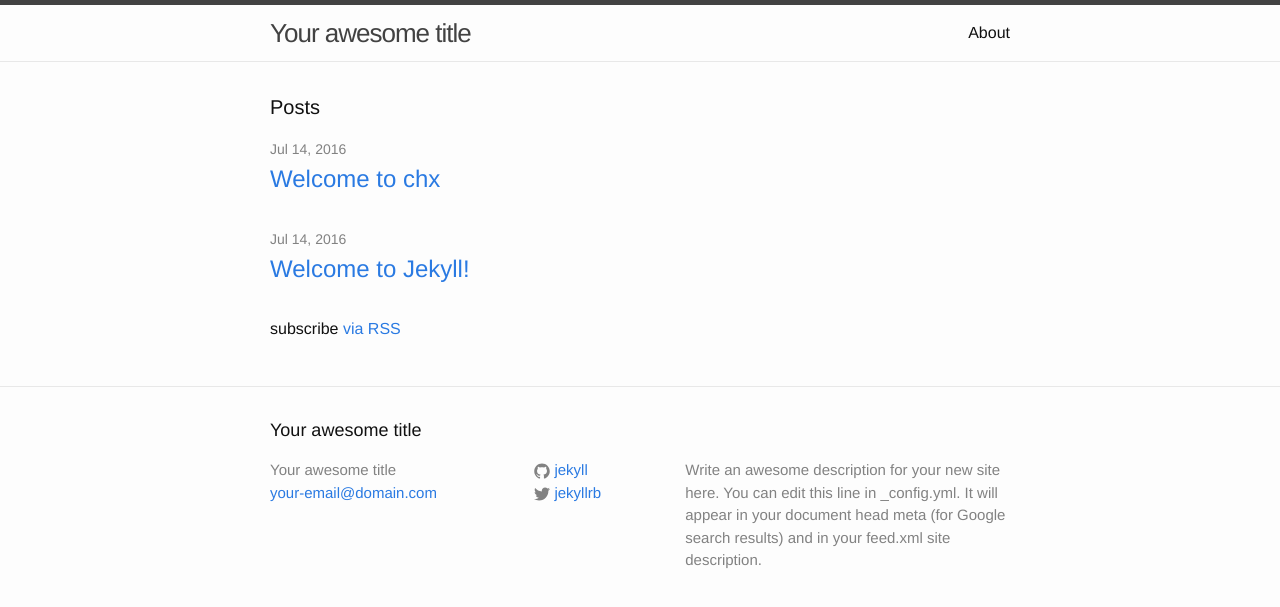
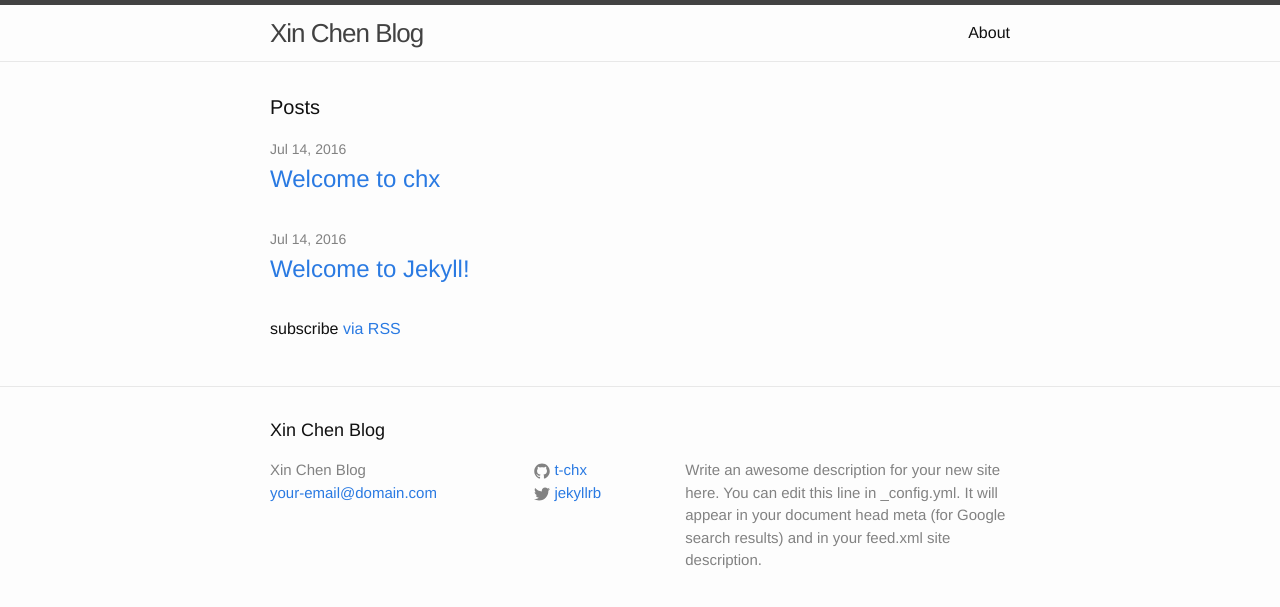
Before and after one commit to t-chx/t-chx.github.io, a Jekyll site: the page built from index.html, in a window 1280 px wide. Shown: the top 607 px of the page. Built offline with Jekyll 4.4.1, drawn with Linux system fonts in a browser that asks for light colours.

Commit message:
edit some settings

```diff
--- a/_config.yml
+++ b/_config.yml
@@ -6,7 +6,7 @@
 # 'jekyll serve'. If you change this file, please restart the server process.
 
 # Site settings
-title: Your awesome title
+title: Xin Chen Blog
 email: your-email@domain.com
 description: > # this means to ignore newlines until "baseurl:"
   Write an awesome description for your new site here. You can edit this
@@ -15,7 +15,7 @@ description: > # this means to ignore newlines until "baseurl:"
 baseurl: "" # the subpath of your site, e.g. /blog
 url: "http://yourdomain.com" # the base hostname & protocol for your site
 twitter_username: jekyllrb
-github_username:  jekyll
+github_username:  t-chx
 
 # Build settings
 markdown: kramdown
```
